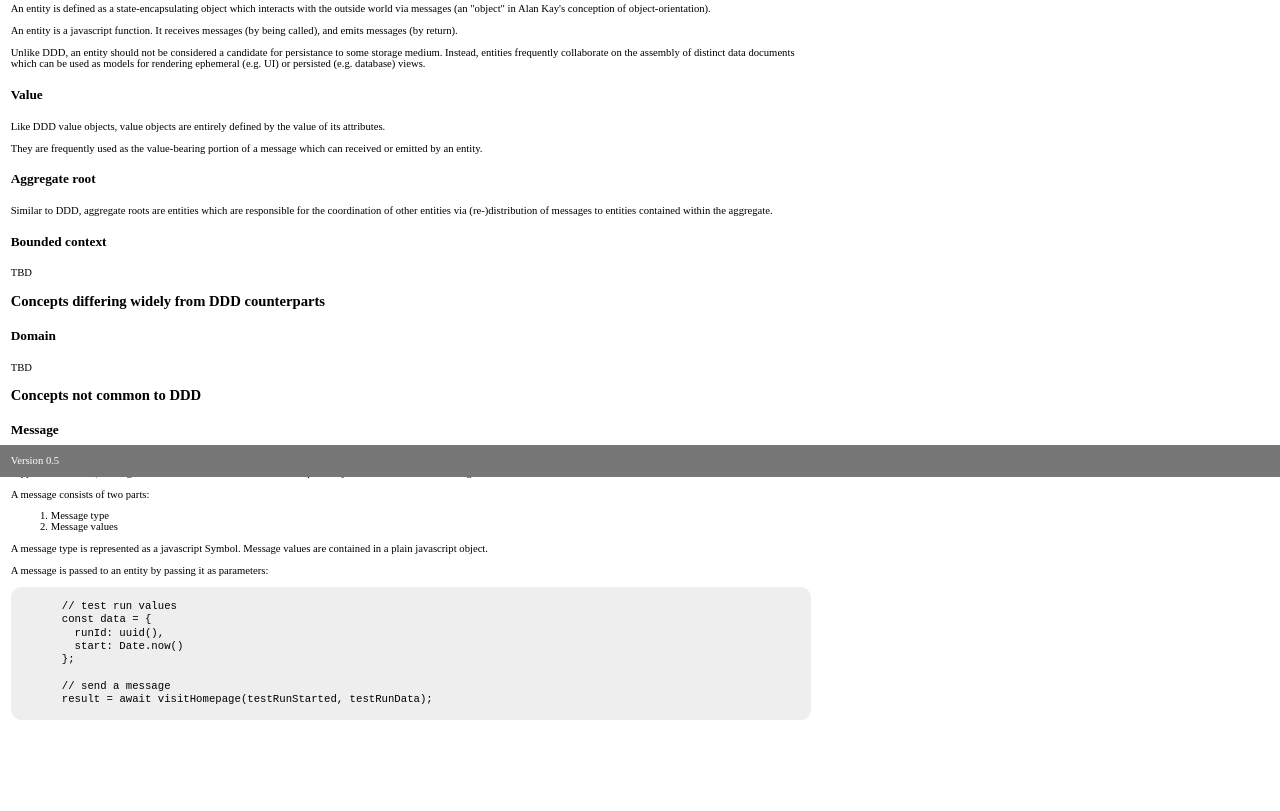
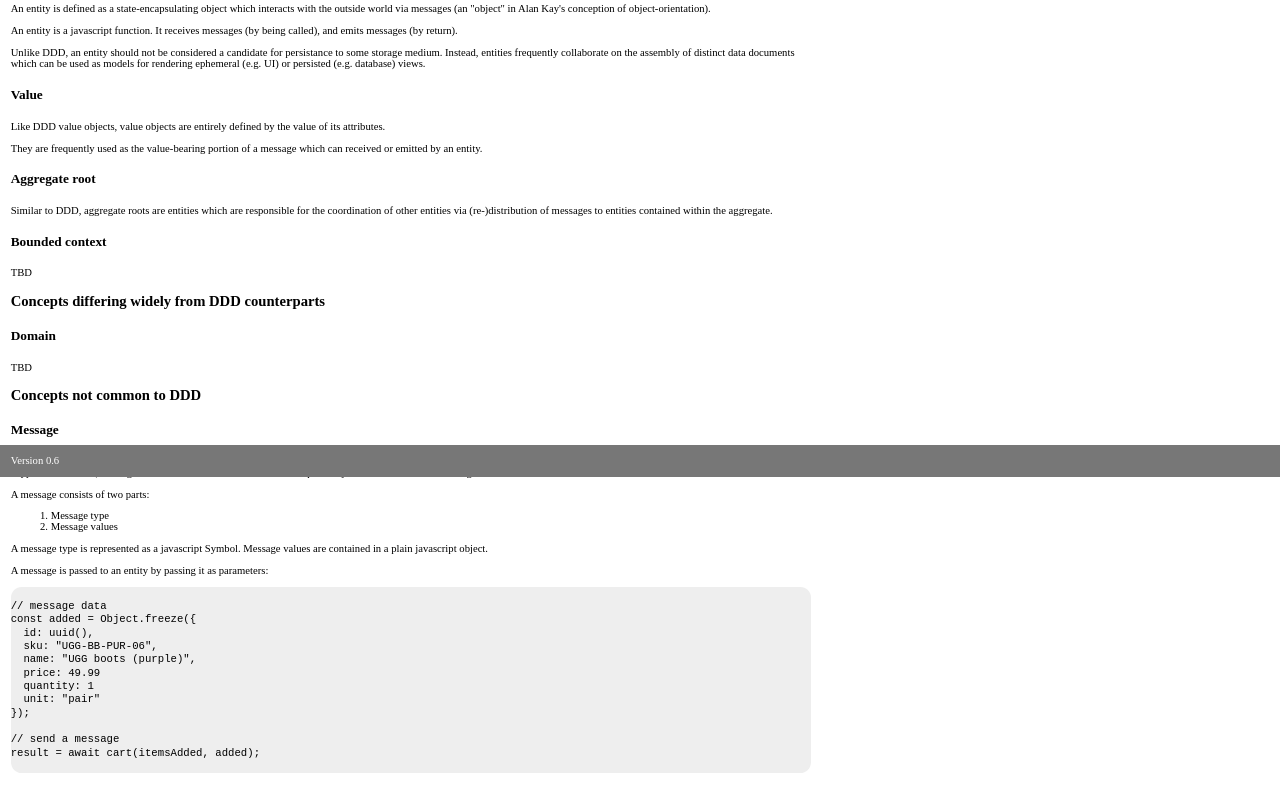
Before and after one commit to goofballLogic/modd, a plain HTML site: page docs/index.html in a window 1280 px wide. Shown: the part 323-1134 px from the top of the page. Before the commit the page ends 1086 px from the top, so only its background shows below. Drawn offline with Linux system fonts and the light colour scheme; a script that the page names is missing.

Commit message:
Update index.html

```diff
--- a/docs/index.html
+++ b/docs/index.html
@@ -96,19 +96,23 @@
       A message is passed to an entity by passing it as parameters:
       <br />
       <code>
-        // test run values
-        const data = {
-          runId: uuid(),
-          start: Date.now()
-        };
+// message data
+const added = Object.freeze({
+  id: uuid(),
+  sku: "UGG-BB-PUR-06",
+  name: "UGG boots (purple)",
+  price: 49.99
+  quantity: 1
+  unit: "pair"
+});
 
-        // send a message
-        result = await visitHomepage(testRunStarted, testRunData);
+// send a message
+result = await cart(itemsAdded, added);
       </code>
     </p>
   </main>
   <footer>
-    Version 0.5
+    Version 0.6
   </footer>
 </body>
 
```
